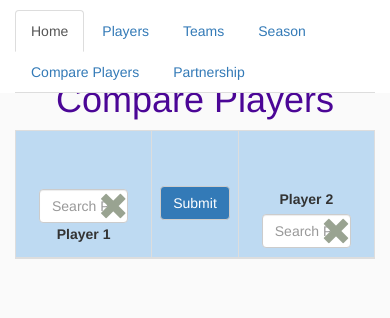
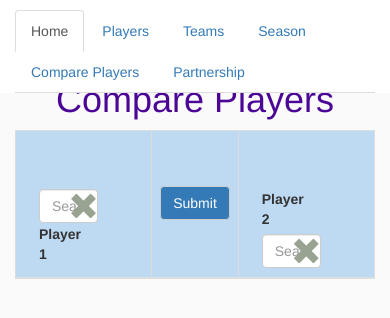
Before and after one commit to namanjain10/IPL-STATS, a Django app: template templates/firstApp/compare_players.html in a window 390 px wide. Shown: the top 318 px of the page. Run offline with Django 3.2, Linux system fonts and the light colour scheme; the template is opened without the code that fills it, so the values that code supplies are empty; parts of the project's set-up code (start-up, migrations or seed data) failed here and were passed over; some libraries are stand-ins or nearby versions.

Commit message:
change css

```diff
--- a/static/css/index.css
+++ b/static/css/index.css
@@ -69,8 +69,9 @@ body{
 }
 
 #player_details {
-    float : left;
-    width : 70%;
+    /* float : left; */
+    /* width : 70%; */
+    padding-left: 20px;
 }
 
 .carousel {
@@ -98,8 +99,8 @@ thead {
 }
 
 #player_img {
-    float : left;
-    padding : 20px 50px 10px 20px;
+    /* float : left; */
+    padding : 50px ;
 }
 
 #dropdownMenu1 {
--- a/templates/firstApp/compare_players.html
+++ b/templates/firstApp/compare_players.html
@@ -5,41 +5,41 @@
 
 <h1 style = "text-align : center">Compare Players</h1>
 
-<table class="table table-striped table-bordered table-hover col-sm-12" style = "text-align : center">
+<table class="table table-striped table-bordered table-hover col-xs-12" style = "text-align : center">
     <thead>
-        <td class = "col-sm-5">
+        <td class = "col-xs-5">
             <div id = "search_bar">
-                <div class="col-sm-9">
+                <div class="col-xs-9">
                     <input class="form-control" type="search" id="search1" name="player" onkeyup="player(event,1)" placeholder="Search Player Here...">
 
                     <span id="searchclear1" class="glyphicon glyphicon-remove"></span>
 
-                    <div class="row col-sm-12">
+                    <div class="row col-xs-12">
                         <div class="dropdown" id="search_box1" style="width: 100%; margin: 0 auto;">
                         </div>
                     </div>
                 </div>
-                <div class="col-sm-3">
+                <div class="col-xs-3">
                     <label >Player 1</label>
                 </div>
             </div>
         </td>
-        <td class = "col-sm-2" style="padding-top: 55px">
+        <td class = "col-xs-2" style="padding-top: 55px">
             <button class = "btn btn-default" onclick="compare()" style = "background-color : #337ab7; color : white">Submit</button>
         </td>
 
-        <td class = "col-sm-5">
+        <td class = "col-xs-5">
             <div id = "search_bar">
-                <div class="col-sm-3">
+                <div class="col-xs-3">
                     <label >Player 2</label>
                 </div>
 
-                <div class="col-sm-9">
+                <div class="col-xs-9">
                     <input class="form-control" type="search" id="search2" name="player" onkeyup="player(event,2)" placeholder="Search Player Here...">
 
                     <span id="searchclear2" class="glyphicon glyphicon-remove"></span>
 
-                    <div class="row col-sm-12">
+                    <div class="row col-xs-12">
                         <div class="dropdown" id="search_box2" style="width: 100%; margin: 0 auto;">
                         </div>
                     </div>
```
Also changed, not shown: templates/firstApp/all_players.html (+4 -4 lines), templates/firstApp/player.html (+7 -3 lines).
